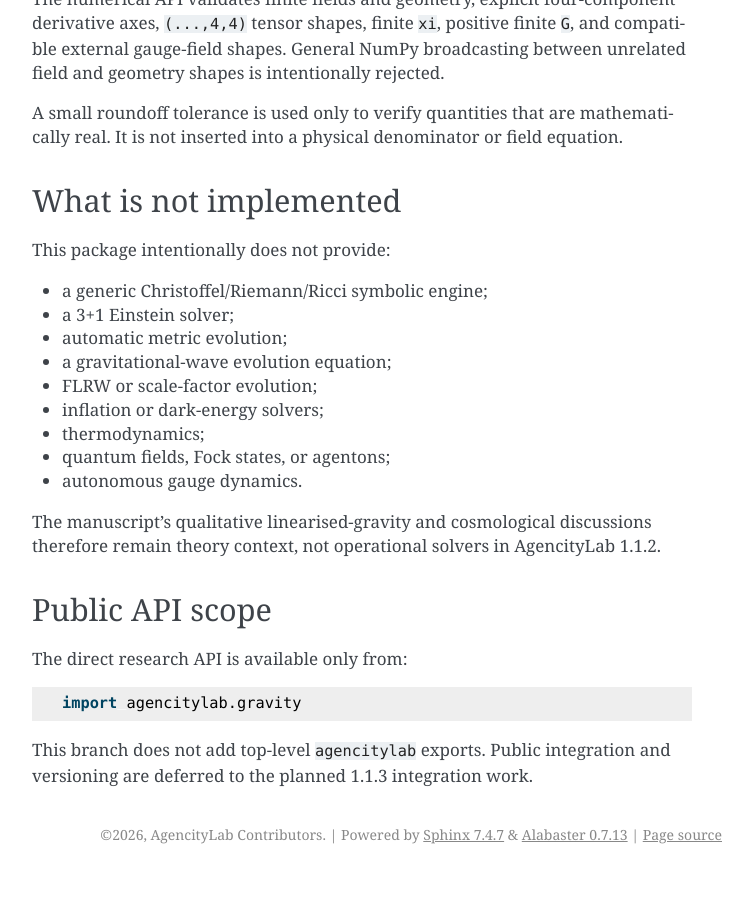
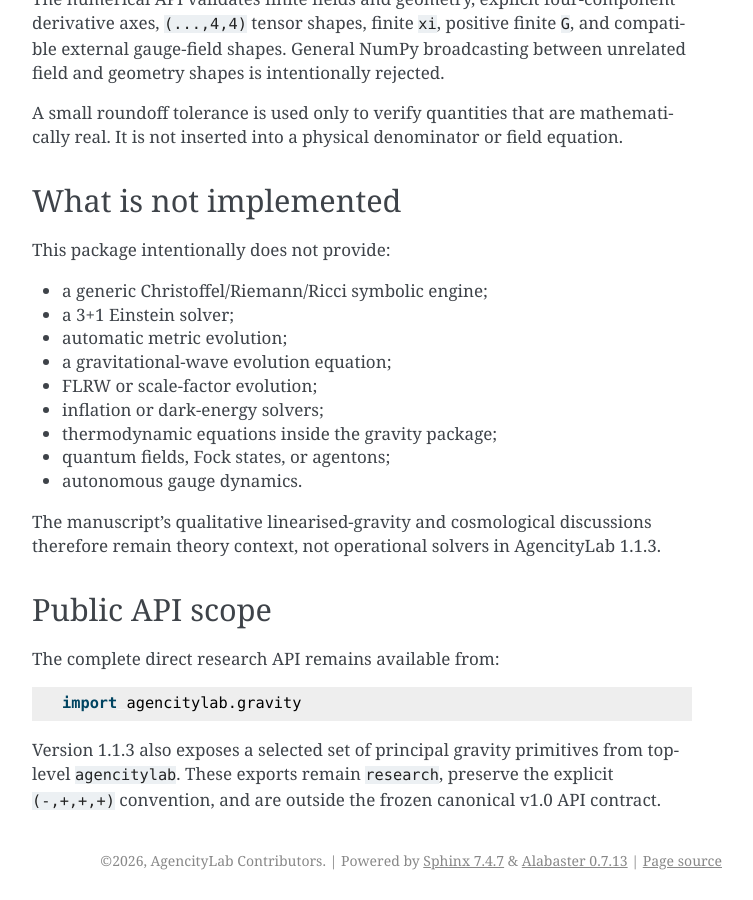
Before and after one commit to Gilbert243/AgencityLab, a Sphinx documentation site: the page built from docs/gravity.md, in a window 1280 px wide and 900 px high, scrolled down 4252 px. Shown: the whole window, without its empty margins (388-1141 px from the left). Built offline with Sphinx 7.4.7, drawn with Linux system fonts in a browser that asks for light colours; before the commit the page ends 5126 px from its top, so only the background shows below that.

Commit message:
docs: publish classical gravity contract in 1.1.3 documentation

````diff
--- a/docs/gravity.md
+++ b/docs/gravity.md
@@ -1,10 +1,6 @@
----
-orphan: true
----
-
 # Classical Agencity Gravity
 
-**Software version:** 1.1.2
+**Software version:** 1.1.3
 **Scientific status:** `research`
 
 This module implements small numerical evaluators for the classical gravity coupling described in *Agencity — Advanced Mathematical Foundations and Extensions*, Volume 2, primarily Chapter 19 with the compact action of Chapter 23. It is a research implementation of the manuscript, not experimental validation of Agencity gravity and not a general-relativity solver.
@@ -169,18 +165,18 @@
 - a gravitational-wave evolution equation;
 - FLRW or scale-factor evolution;
 - inflation or dark-energy solvers;
-- thermodynamics;
+- thermodynamic equations inside the gravity package;
 - quantum fields, Fock states, or agentons;
 - autonomous gauge dynamics.
 
-The manuscript's qualitative linearised-gravity and cosmological discussions therefore remain theory context, not operational solvers in AgencityLab 1.1.2.
+The manuscript's qualitative linearised-gravity and cosmological discussions therefore remain theory context, not operational solvers in AgencityLab 1.1.3.
 
 ## Public API scope
 
-The direct research API is available only from:
+The complete direct research API remains available from:
 
 ```python
 import agencitylab.gravity
 ```
 
-This branch does not add top-level `agencitylab` exports. Public integration and versioning are deferred to the planned 1.1.3 integration work.
+Version 1.1.3 also exposes a selected set of principal gravity primitives from top-level `agencitylab`. These exports remain `research`, preserve the explicit `(-,+,+,+)` convention, and are outside the frozen canonical v1.0 API contract.
````
